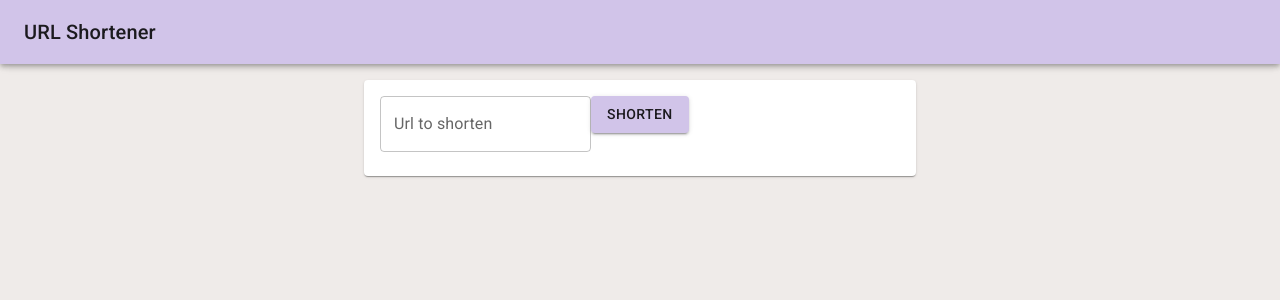
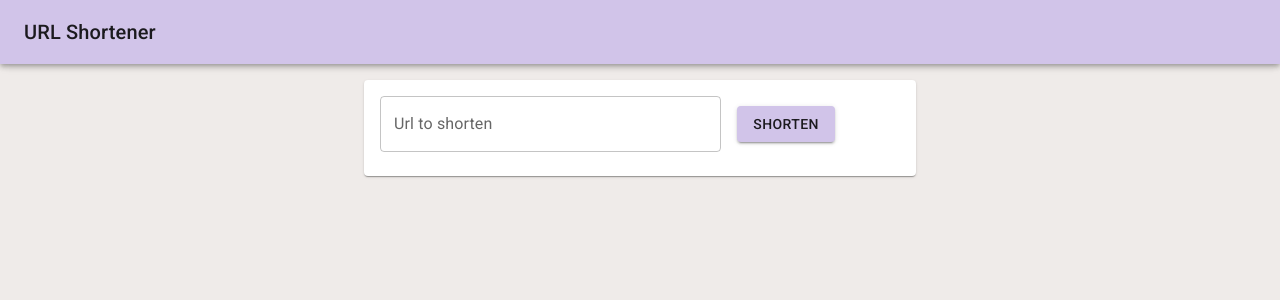
Before and after one commit to phyrisrose/frontend-url-shortener, a React (Create React App) app: page / in a window 1280 px wide. Shown: the top 300 px of the page. Built offline with nearby package versions, Linux system fonts and the light colour scheme.

Commit message:
the shortner portion is starting to look decent

```diff
--- a/src/components/UrlShortener.jsx
+++ b/src/components/UrlShortener.jsx
@@ -1,9 +1,9 @@
 import React, { useState } from "react";
 import TextField from "@mui/material/TextField";
-import Box from "@mui/material/Box";
 import Button from "@mui/material/Button";
 import Card from "@mui/material/Card";
 import CardContent from "@mui/material/CardContent";
+import Grid from "@mui/material/Grid";
 
 /** @todo move to actions */
 import { postData } from "../actions/ajax";
@@ -26,16 +26,23 @@ const UrlShortener = () => {
   return (
     <Card sx={{ minWidth: 275 }}>
       <CardContent>
+        <Grid container spacing={2} style={{ alignItems: "center" }}>
+          <Grid item xs={8}>
             <TextField
               id="long-url"
               label="Url to shorten"
               variant="outlined"
               value={longUrl}
               onChange={handleLongUrlChange}
+              fullWidth
             />
+          </Grid>
+          <Grid item xs={4}>
             <Button variant="contained" onClick={handleShorten}>
               Shorten
-        </Button>
+            </Button>{" "}
+          </Grid>
+        </Grid>
       </CardContent>
     </Card>
   );
```
Lines whose indentation alone changed are shown as unchanged.
